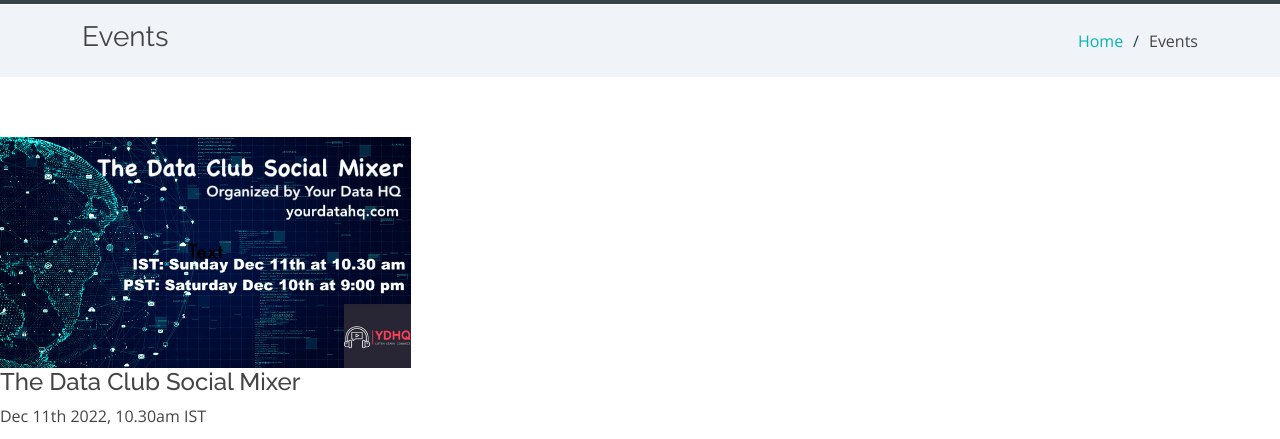
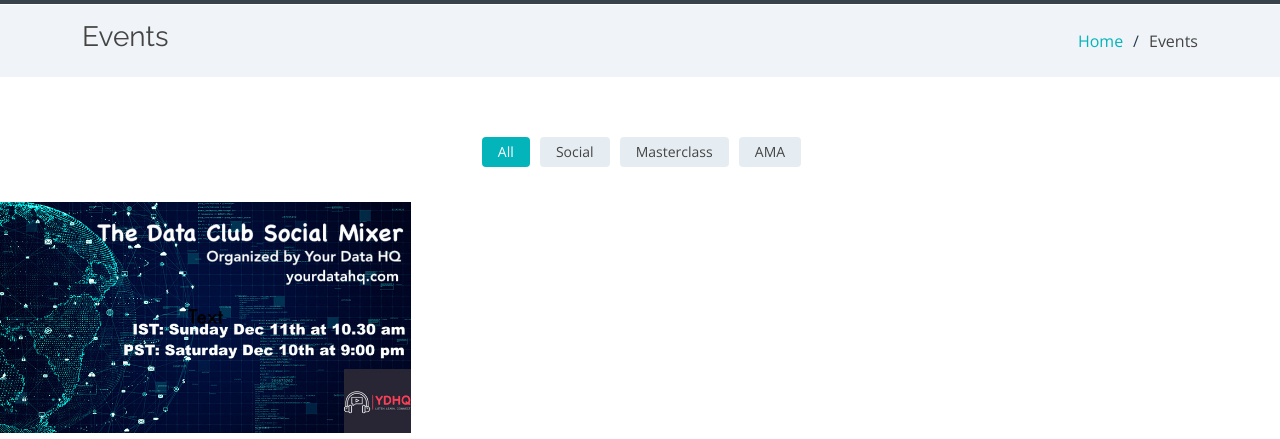
Before and after one commit to yourdatahq/yourdatahq.github.io, a plain HTML site: page sub_pages/events.html in a window 1280 px wide. Shown: the part 73-512 px from the top of the page. Drawn offline with nearby package versions, Linux system fonts and the light colour scheme.

Commit message:
yt link and events section

```diff
--- a/sub_pages/events.html
+++ b/sub_pages/events.html
@@ -79,15 +79,27 @@
       </div>
     </section><!-- End Breadcrumbs -->
 
-    <section class="inner-page">
+    <section class="inner-page portfolio">
       <!-- <div class="container">
         <p>
           Events planned and scheduled on our <a href="https://www.linkedin.com/company/your-data-hq/" target="_blank">LinkedIn Page</a> will be added here.
         </p>
       </div> -->
+
+      <div class="row" data-aos="fade-up" data-aos-delay="100">
+        <div class="col-lg-12 d-flex justify-content-center">
+          <ul id="portfolio-flters">
+            <li data-filter="*" class="filter-active">All</li>
+            <li data-filter=".filter-social">Social</li>
+            <li data-filter=".filter-masterclass">Masterclass</li>
+            <li data-filter=".filter-ama">AMA</li>
+          </ul>
+        </div>
+      </div>
+
       <div class="row portfolio-container" data-aos="fade-up" data-aos-delay="200">
 
-        <div class="col-lg-4 col-md-6 portfolio-item filter-app">
+        <div class="col-lg-4 col-md-6 portfolio-item filter-social">
           <img src="../assets/img/events/dec_11_social_mixer.jpeg" class="img-fluid" alt="">
           <div class="portfolio-info">
             <h4>The Data Club Social Mixer</h4>
@@ -96,6 +108,7 @@
             <a href="https://www.linkedin.com/events/7005388665052938240" class="details-link" title="More Details"><i class="bx bx-link"></i></a>
           </div>
         </div>
+      </div>
     </section>
 
   </main><!-- End #main -->
@@ -141,9 +154,9 @@
           <div class="col-lg-4 col-md-6 footer-links">
             <h4>Direct Links</h4>
             <ul>
-              <li><i class="bx bx-chevron-right"></i><a href="mailto:yourdatahq@gmail.com">Join our slack community by introducing yourself</a></li>
-              <li><i class="bx bx-chevron-right"></i><a href="mailto:yourdatahq@gmail.com">Apply to be a guest speaker on our podcast with a link to your LinkedIn profile / portfolio / company</a></li>
-              <li><i class="bx bx-chevron-right"></i> <a href="youtube.com/@ydhq">Subscribe to our Tech Content</a></li>
+              <li><i class="bx bx-chevron-right"></i><a href="mailto:yourdatahq@gmail.com" target="_blank">Join our slack community by introducing yourself</a></li>
+              <li><i class="bx bx-chevron-right"></i><a href="mailto:yourdatahq@gmail.com" target="_blank">Apply to be a guest speaker on our podcast with a link to your LinkedIn profile / portfolio / company</a></li>
+              <li><i class="bx bx-chevron-right"></i> <a href="https://www.youtube.com/@ydhq" target="_blank">Subscribe to our Tech Content</a></li>
             </ul>
           </div>
 
```
Also changed, not shown: index.html (+3 -3 lines), sub_pages/connect.html (+3 -3 lines), sub_pages/learn.html (+3 -3 lines), sub_pages/listen.html (+3 -3 lines).
